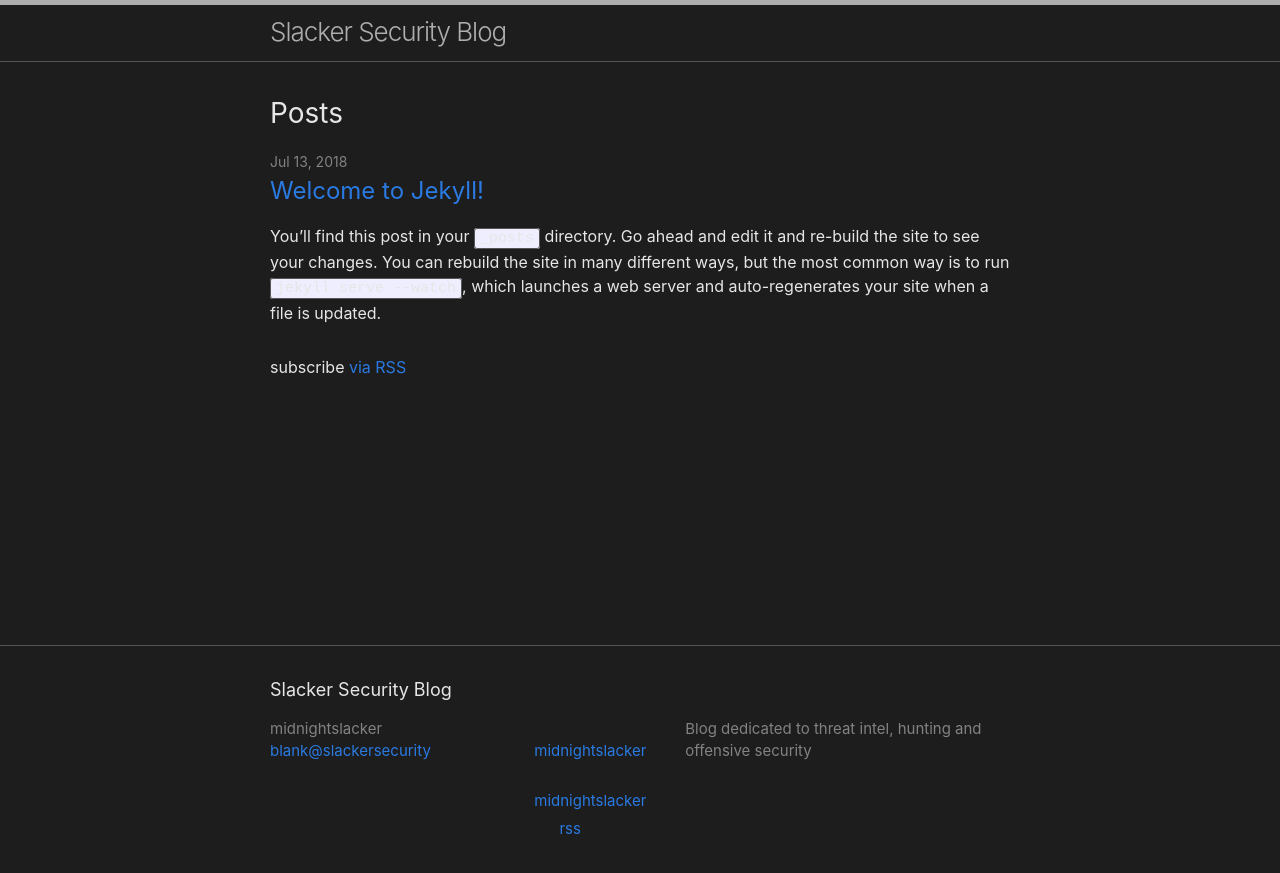
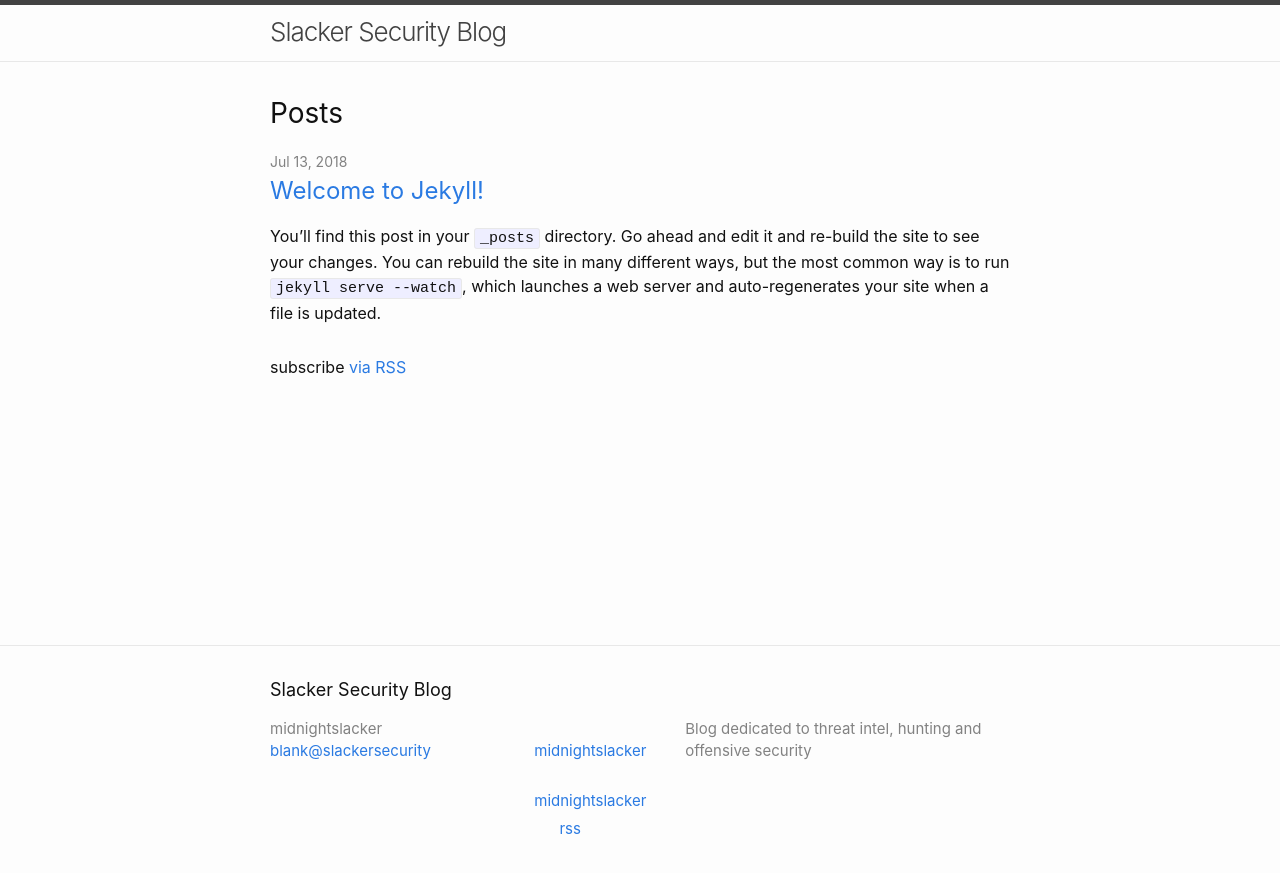
Before and after one commit to slackersecurity/blog, a Jekyll site: the page built from index.md, in a window 1280 px wide. Shown: the top 873 px of the page. Built offline with Jekyll 4.4.1, drawn with Linux system fonts in a browser that asks for light colours; our own code applies the rules of GitHub Pages for plain Markdown files.

Commit message:
Update main.scss

```diff
--- a/assets/main.scss
+++ b/assets/main.scss
@@ -2,9 +2,4 @@
 # Only the main Sass file needs front matter (the dashes are enough)
 ---
 
-$background-color: #1d1d1d; /* a dark, off-black for the bg */
-$text-color: #e6e6e6; /* an off-white for the text */
-$grey-color-light: #565656; /* for the border-top separators */
-$grey-color-dark: #adadad; /* such as the site title in the header, visited */
-
 @import "minima";
```
